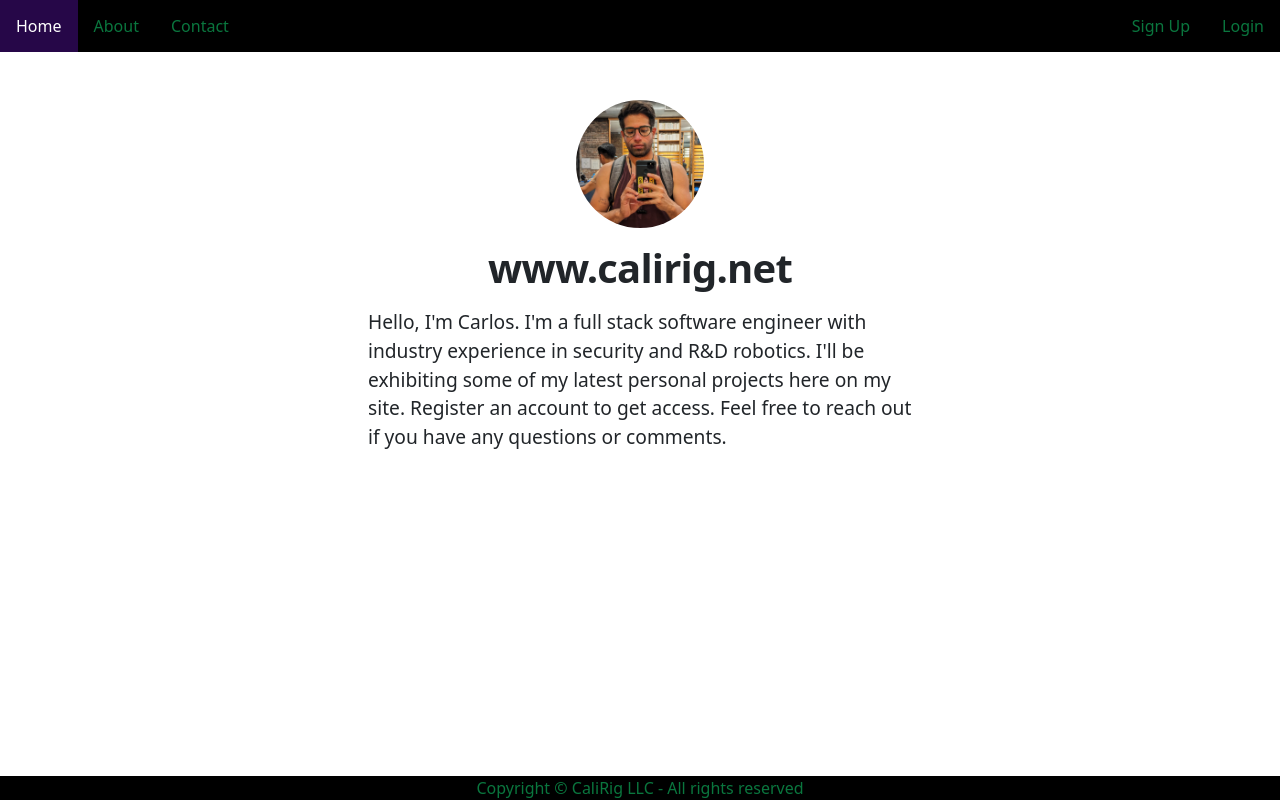
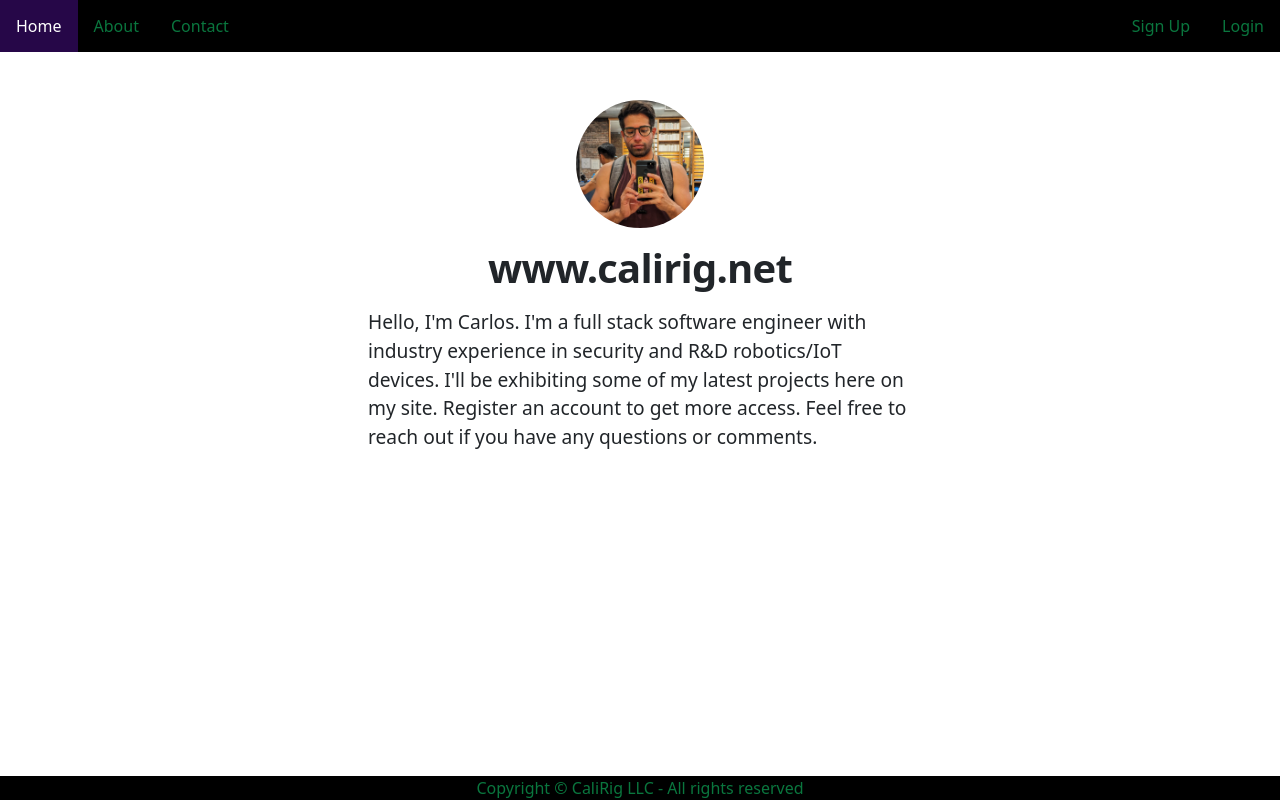
Before and after one commit to calbytes/calirig, a Next.js app: page /about in a window 1280 px wide. Built offline with nearby package versions, Linux system fonts and the light colour scheme.

Commit message:
updated about statement. updated dashboard NoAccess message

```diff
--- a/pages/about.tsx
+++ b/pages/about.tsx
@@ -18,8 +18,8 @@ export default function About(): JSX.Element {
 
         <section className={utilStyles.headingMd}>
           <p>Hello, I'm Carlos. I'm a full stack software engineer with industry experience
-            in security and R&D robotics. I'll be exhibiting some of my latest personal
-            projects here on my site. Register an account to get access. Feel free to reach
+            in security and R&D robotics/IoT devices. I'll be exhibiting some of my latest
+            projects here on my site. Register an account to get more access. Feel free to reach
             out if you have any questions or comments.
           </p>
         </section>
--- a/pages/private/dashboard.tsx
+++ b/pages/private/dashboard.tsx
@@ -10,7 +10,7 @@ export default function Dashboard({ username, role }): JSX.Element  {
             </div>
             :
             <div className="d-flex justify-content-center align-items-center">
-                <p>To view more, log in with your credentials...</p>
+                <p>You do not have access to the Dashboard, silly willy ;-p</p>
             </div>
             }
         </Layout>
```
